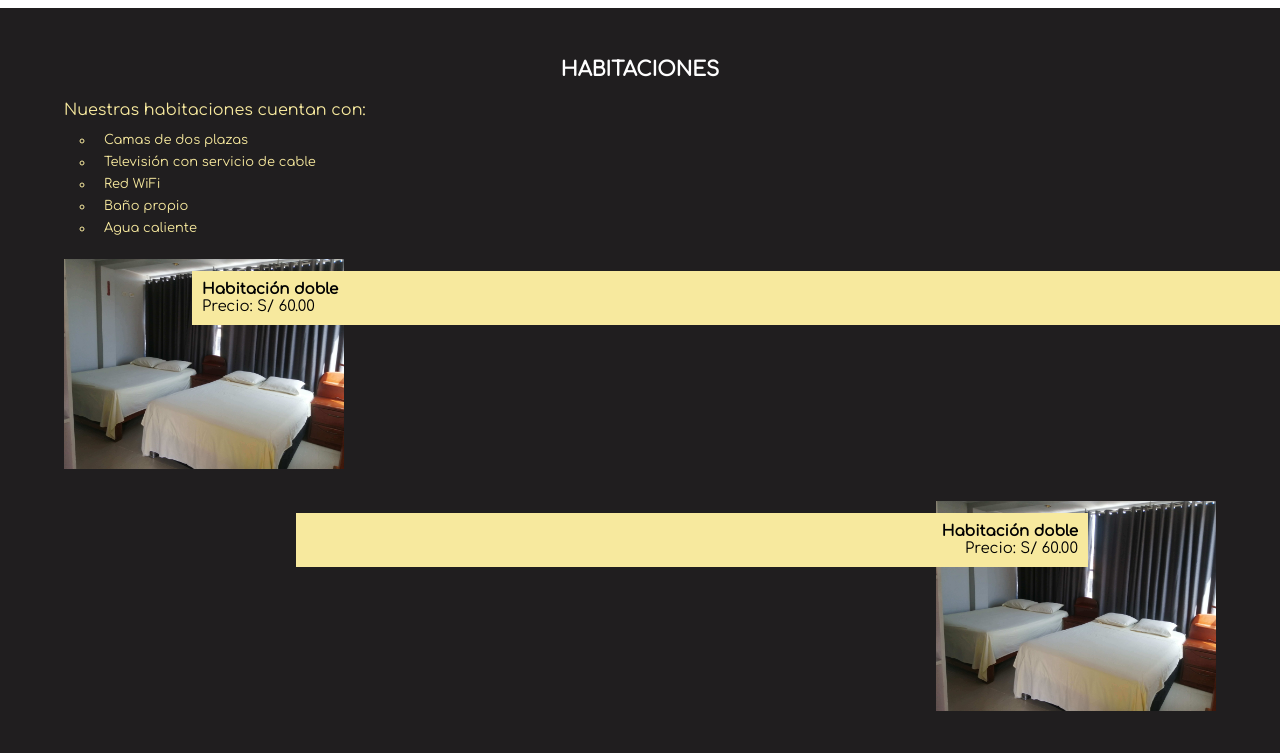
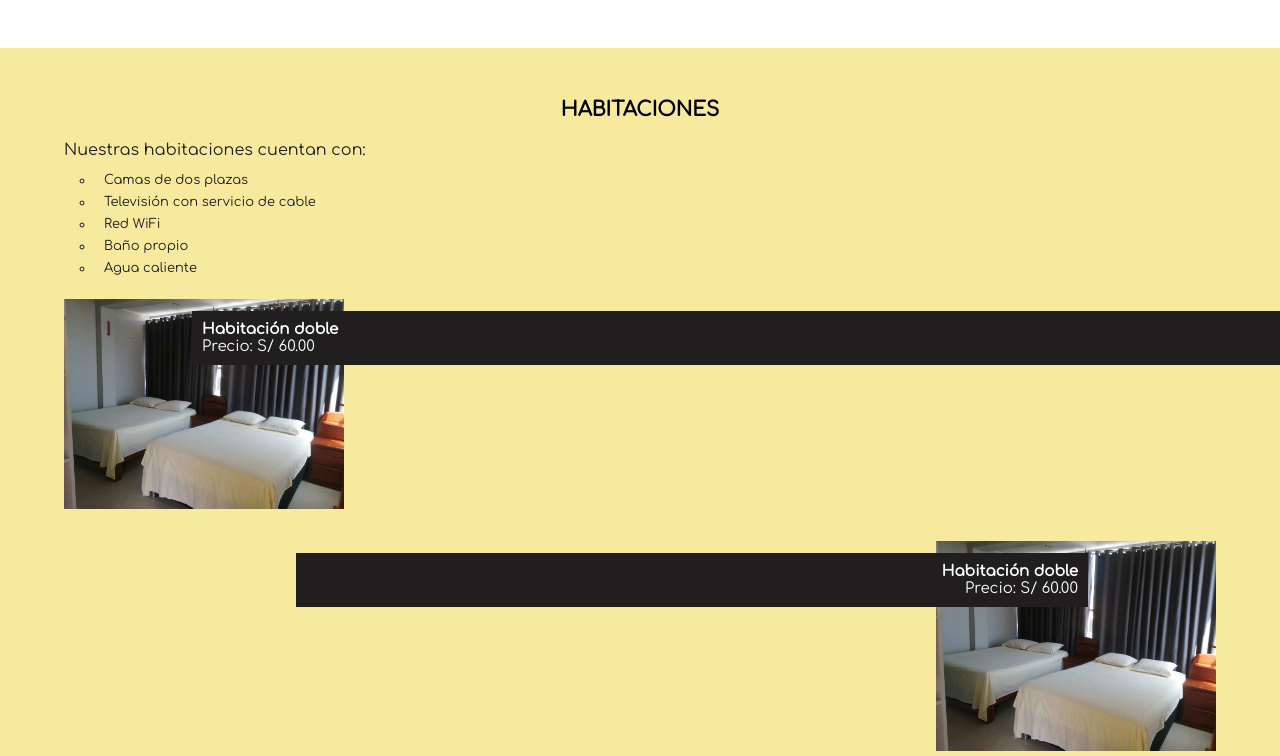
Before and after one commit to brenpc1443/mobile-view, a plain HTML site: page index.html in a window 1280 px wide. Shown: the part 1132-1888 px from the top of the page. Drawn offline with Linux system fonts and the light colour scheme.

Commit message:
se agrago un margin-bottom de 50px a la seccion presentation-place; también se modificaron los colores de la seccion habitaciones

```diff
--- a/styles.css
+++ b/styles.css
@@ -104,6 +104,7 @@ html {
   width: 97%;
   height: 330px;
   margin: 10px auto;
+  margin-bottom: 50px;
   background-image: url(./imagenes/arbolito.JPG);
   background-position: center;
   background-repeat: no-repeat;
@@ -130,21 +131,21 @@ html {
 .main-rooms {
   width: 100%;
   height: auto;
-  background-color: var(--color-principal);
+  background-color:#f7ea9e;
   padding: 30px 0;
 }
 .main-rooms__text {
   width: 90%;
   margin: 0 auto;
   margin-bottom: 10px;
-  color: var(--color-terceario);
+  color: var(--color-principal);
 }
 .main-rooms__text h2 {
   margin: 20px 0;
   font-size: 2rem;
   text-transform: uppercase;
   text-align: center;
-  color: var(--white);
+  color: black;
 }
 .main-rooms__text p {
   font-size: 1.6rem;
@@ -167,6 +168,7 @@ html {
 }
 .rooms-images__one,
 .rooms-images__two {
+  color: var(--white);
   position: relative;
 }
 .rooms-images__one {
@@ -179,7 +181,7 @@ html {
   position: absolute;
   top: 12px;
   padding: 10px;
-  background-color: var(--color-terceario);
+  background-color: var(--color-principal);
   font-size: 1.5rem;
 }
 .rooms-images__one .rooms-images__text {
```
